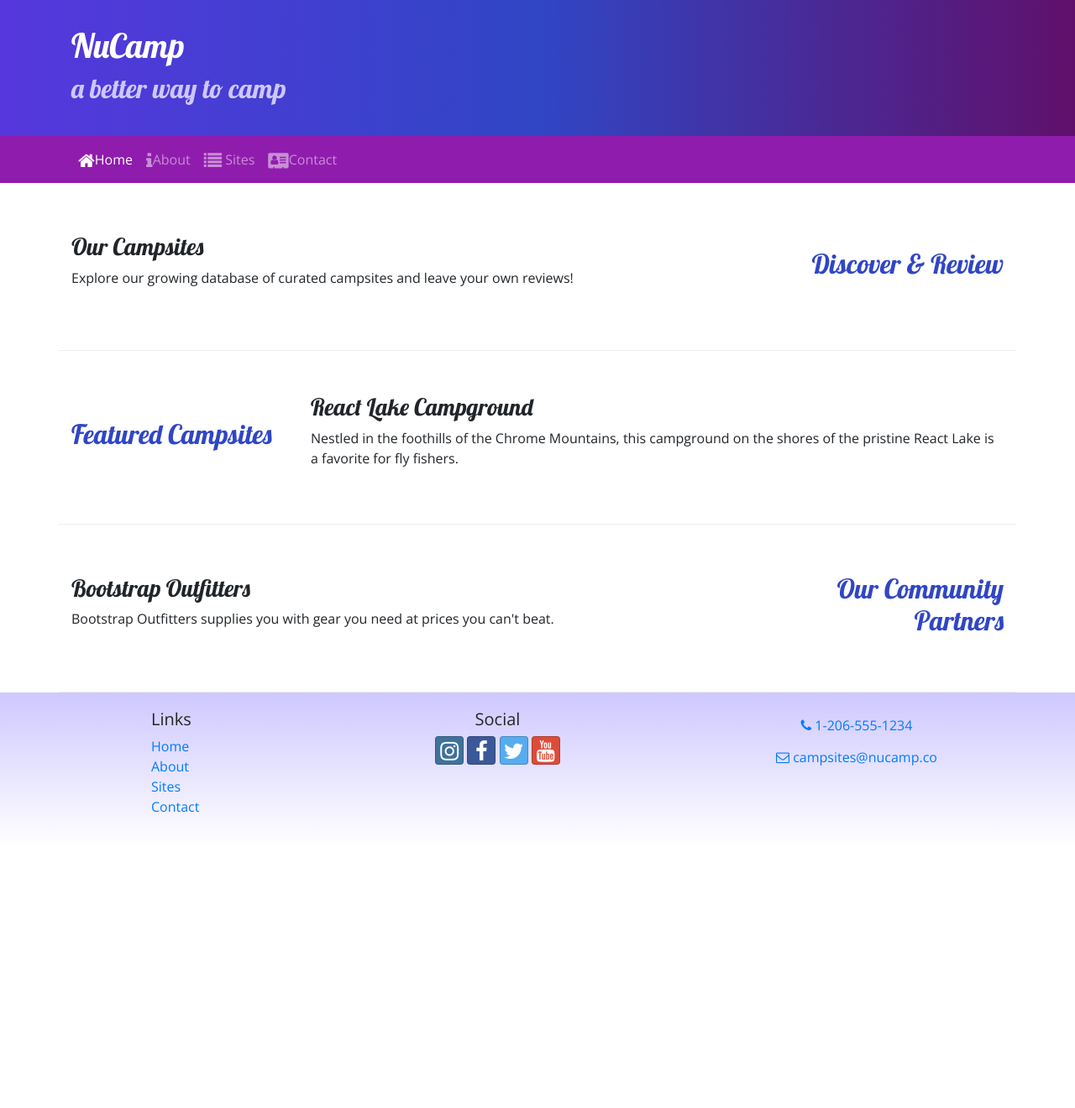
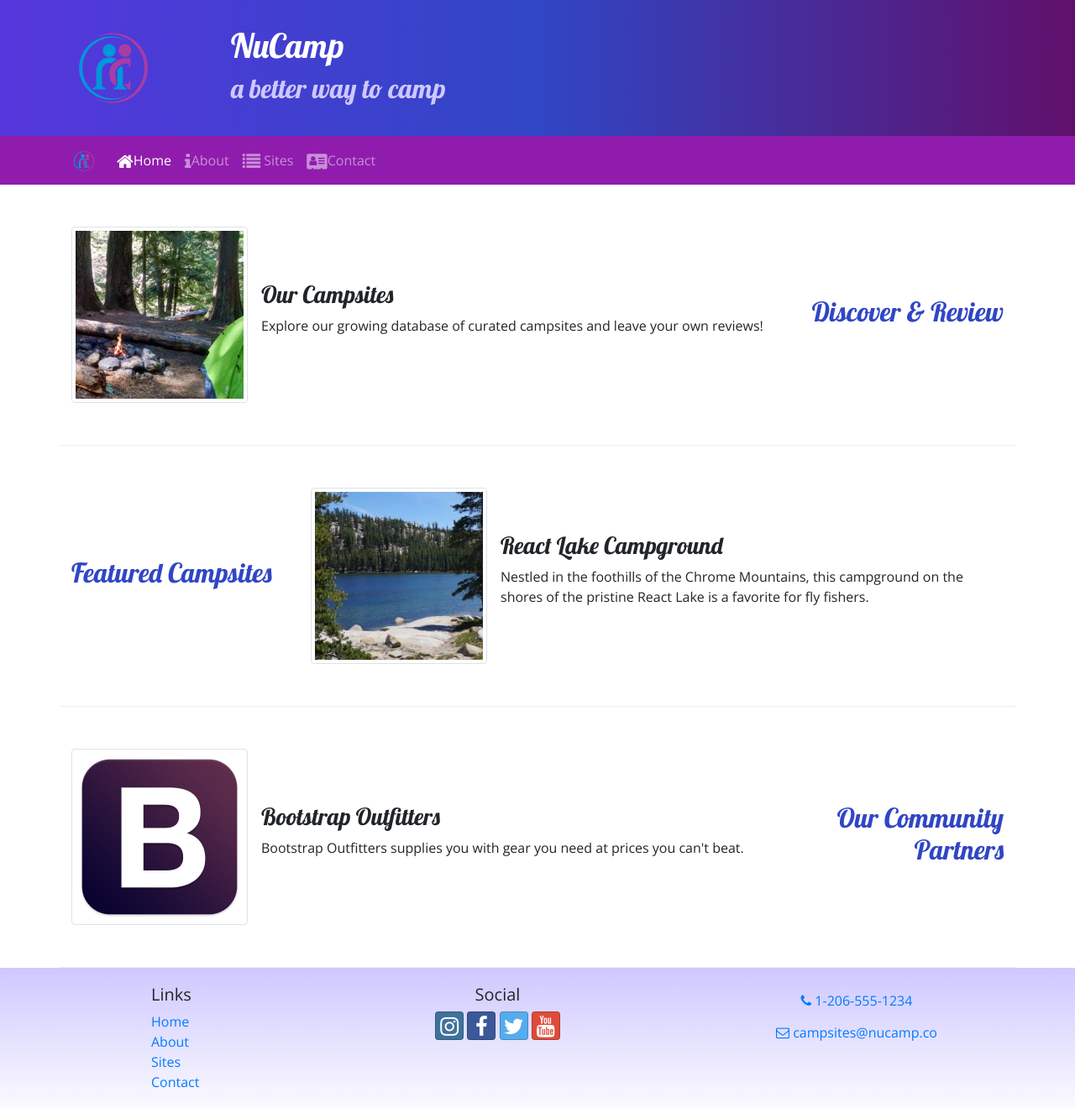
Before and after one commit to matk30/nucampsite, a website: page index.html in a window 1280 px wide. Shown: the whole page at 84% size. Before the commit the page ends 1009 px from the top, so only its background shows below. Drawn offline with nearby package versions, Linux system fonts and the light colour scheme.

Commit message:
Images and Media

```diff
--- a/index.html
+++ b/index.html
@@ -22,6 +22,9 @@
     <header class="jumbotron jumbotron-fluid">
         <div class="container">
             <div class="row">
+                <div class="col-4 col-sm-3 col-md-2 align-self-center">
+                    <img src="img/logo.png" class="img-fluid" />
+                </div>
                 <div class="col">
                     <h1>NuCamp</h1>
                     <h2>a better way to camp</h2>
@@ -32,7 +35,8 @@
 
     <nav class="navbar navbar-expand-sm navbar-dark sticky-top">
         <div class="container">
-            <button class="navbar-toggler ml-auto" type="button" data-toggle="collapse" data-target="#nucampNavbar">
+            <a class="navbar-brand" href="#"> <img src="img/logo.png" height="30" width="30" /> </a>
+            <button class="navbar-toggler" type="button" data-toggle="collapse" data-target="#nucampNavbar">
                 <span class="navbar-toggler-icon"> </span>
             </button>
             <div class="collapse navbar-collapse" id="nucampNavbar">
@@ -56,9 +60,14 @@
                 <h2 class="text-sm-right">Discover & Review</h2>
             </div>
             <div class="col">
+                <div class="media">
+                    <img class="d-flex mr-3 img-thumbnail" src="img/breadcrumb-trail-thumb.jpg" alt="Breadcrumb Trail" />
+                    <div class="media-body align-self-center">
                         <h3>Our Campsites</h3>
                         <p class="d-none d-sm-block">Explore our growing database of curated campsites and leave your own
                         reviews!</p>
+                    </div>
+                </div>
             </div>
         </div>
 
@@ -67,9 +76,15 @@
                 <h2>Featured Campsites</h2>
             </div>
             <div class="col">
+                <div class="media">
+                    <img class="d-flex mr-3 img-thumbnail" src="img/react-lake-thumb.jpg" alt="React Lake" />
+                    <div class="media-body align-self-center">
                         <h3>React Lake Campground</h3>
                         <p class="d-none d-sm-block">Nestled in the foothills of the Chrome Mountains, this campground on the
                             shores of the pristine React Lake is a favorite for fly fishers.</p>
+                    </div>
+                </div>
+
             </div>
         </div>
 
@@ -78,9 +93,14 @@
                 <h2 class="text-sm-right">Our Community Partners</h2>
             </div>
             <div class="col">
+                <div class="media">
+                    <img class="d-flex mr-3 img-thumbnail" src="img/bootstrap-thumb.png" alt="Bootstrap Outfitters" />
+                    <div class="media-body align-self-center">
                         <h3>Bootstrap Outfitters</h3>
                         <p class="d-none d-sm-block">Bootstrap Outfitters supplies you with gear you need at prices you can't
                             beat.</p>
+                    </div>
+                </div>
             </div>
         </div>
     </div>
```
Also changed, not shown: aboutus.html (+5 -1 lines), contactus.html (+5 -1 lines), img/bootstrap-thumb.png (added), img/breadcrumb-trail-thumb.jpg (added), img/breadcrumb-trail.jpg (added), img/chrome-river-thumb.jpg (added), img/chrome-river.jpg (added), img/logo.png (added), img/react-lake-thumb.jpg (added), img/react-lake.jpg (added). Lines whose indentation alone changed are shown as unchanged.
